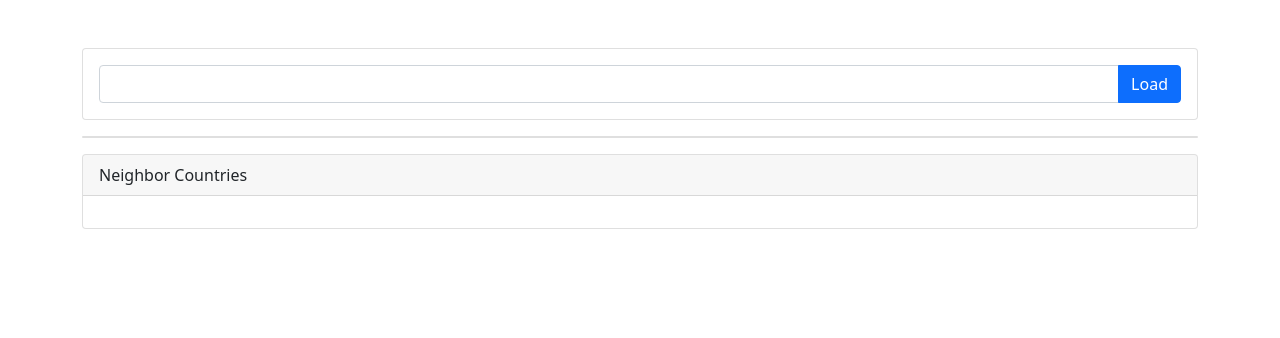
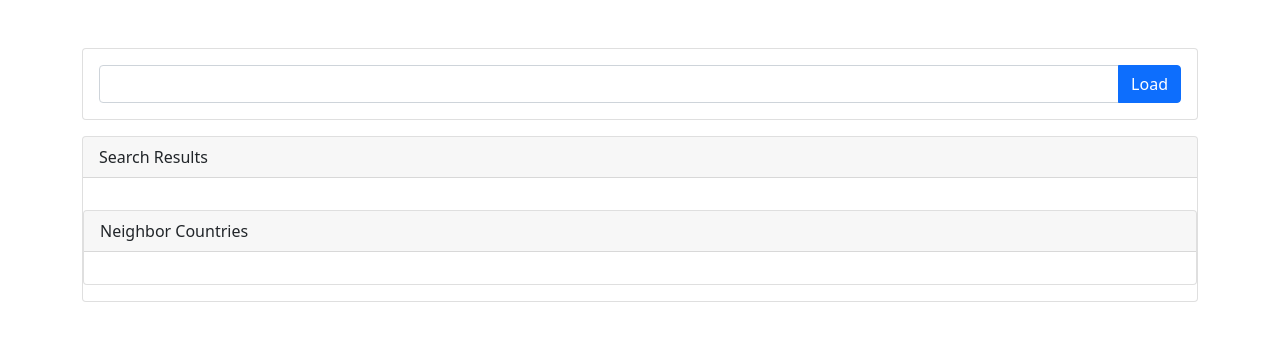
Before and after one commit to EmirGungor/CountryDetails, a plain HTML site: page index.html in a window 1280 px wide. Drawn offline with nearby package versions, Linux system fonts and the light colour scheme.

Commit message:
Update index.html
Added div tag to display error message

```diff
--- a/index.html
+++ b/index.html
@@ -8,8 +8,8 @@
     <title>Document</title>
 </head>
 <body>
-
 <div class="container my-5">
+        <div id="errors"></div>
         <div class="card mb-3">
             <div class="card-body">
                 <div class="input-group">
@@ -18,33 +18,15 @@
                 </div>
             </div>
         </div>
-        <div class="card mb-3" id="country-details">
-            <!-- <div class="card-header">
-                Arama Sonucu
+        <div id="details">
+
+
+            <div class="card mb-3" >
+                <div class="card-header">Search Results</div>
+                <div class="card-body">
+                    <div class="row" id="country-details">
+
                     </div>
-            <div class="card-body">
-                <div class="row">
-                    <div class="col-4">
-                        <img src="tr.png" class="img-fluid">
-                    </div>
-                    <div class="col-8">
-                        <h3 class="card-title">Türkiye</h3>
-                        <hr>
-                        <div class="row">
-                            <div class="col-4">Nüfus</div>
-                            <div class="col-8">84.5 Milyon</div>
-                        </div>
-                        <div class="row">
-                            <div class="col-4">Resmi Dil</div>
-                            <div class="col-8">Türkçe</div>
-                        </div>
-                        <div class="row">
-                            <div class="col-4">Başkent</div>
-                            <div class="col-8">Ankara</div>
-                        </div>
-                    </div>
-                </div>
-            </div> -->
             </div>
             <div class="card mb-3">
                 <div class="card-header">Neighbor Countries</div>
@@ -55,14 +37,7 @@
                 </div>
             </div>
         </div>
-
-
-
-
-
-
-
-
+    </div>
     <script src="script.js"></script>
 </body>
 </html>
```
Lines whose indentation alone changed are shown as unchanged.
